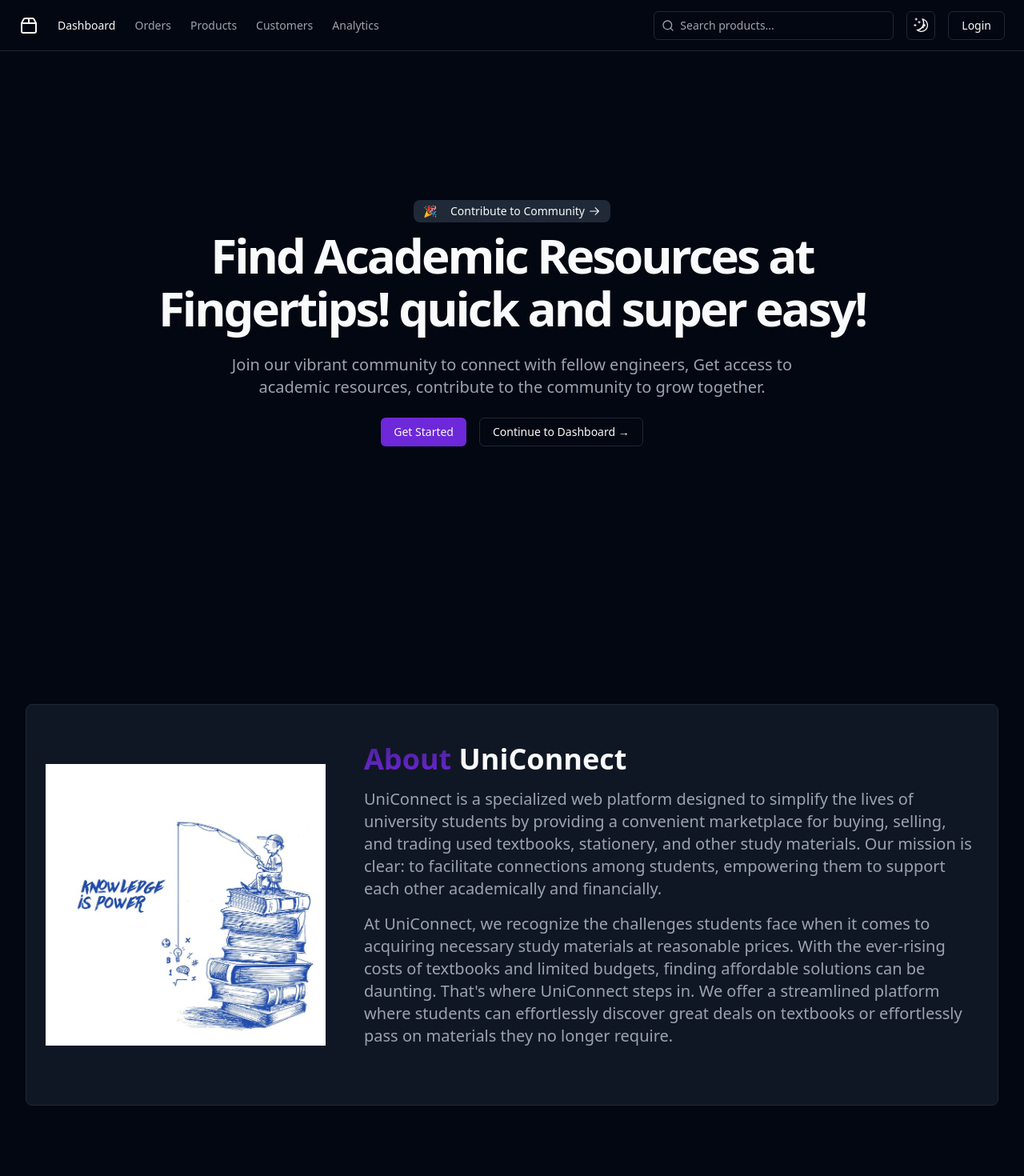
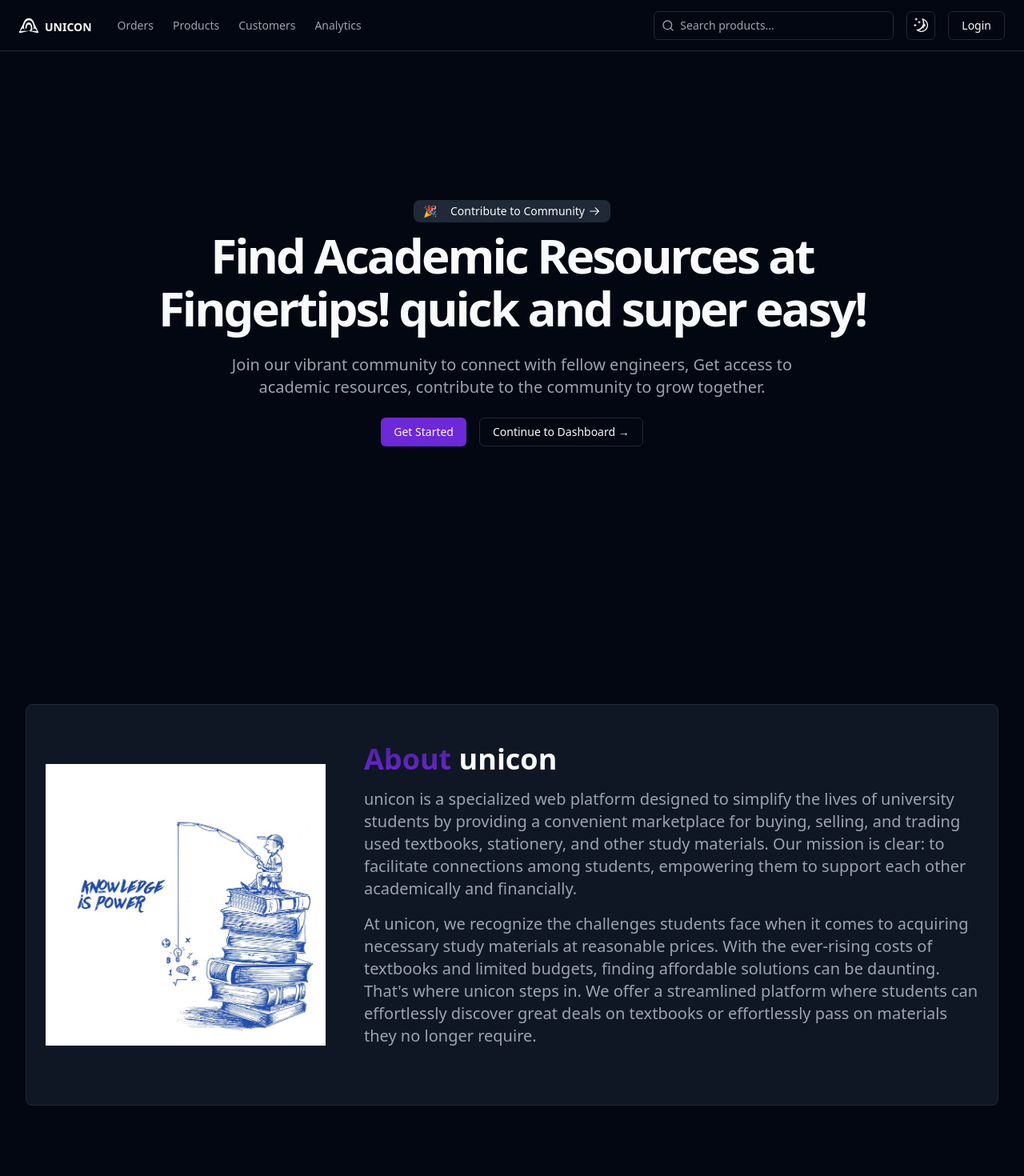
Before and after one commit to doubtcrack/unicon, a React (Vite) app: page / in a window 1280 px wide. Shown: the top 1470 px of the page at 80% size. Built offline with nearby package versions, Linux system fonts and the light colour scheme; no server answers.

Commit message:
chore: header organised and updated

```diff
--- a/package.json
+++ b/package.json
@@ -1,5 +1,5 @@
 {
-  "name": "uniconnect",
+  "name": "unicon",
   "private": true,
   "version": "0.0.0",
   "type": "module",
--- a/src/components/header/mainNav.tsx
+++ b/src/components/header/mainNav.tsx
@@ -1,22 +1,25 @@
-import { Package2 } from "lucide-react";
 import { Link } from "react-router-dom";
+import { SVGIcons } from "../svgIcons";
 
 const Nav = () => {
   return (
     <nav className="hidden flex-col gap-6 text-lg font-medium md:flex md:flex-row md:items-center md:gap-5 md:text-sm lg:gap-6">
+      <div className="flex justify-between items-end">
         <Link
           to="/"
           className="flex items-center gap-2 text-lg font-semibold md:text-base"
         >
-        <Package2 className="h-6 w-6" />
-        <span className="sr-only">Acme Inc</span>
+          <SVGIcons.logo />
+
+          <span className="sr-only">UNICON</span>
         </Link>
         <Link
-        to="/dev"
-        className="text-foreground transition-colors hover:text-foreground"
+          to="/"
+          className="text-foreground px-2 font-bold transition-colors hover:text-foreground"
         >
-        Dashboard
+          UNICON
         </Link>
+      </div>
       <Link
         to="/"
         className="text-muted-foreground transition-colors hover:text-foreground"
--- a/src/components/header/mobileNav.tsx
+++ b/src/components/header/mobileNav.tsx
@@ -1,7 +1,8 @@
 import { Sheet, SheetContent, SheetTrigger } from "@/components/ui/sheet";
 import { Button } from "@/components/ui/button";
-import { Menu, Package2 } from "lucide-react";
+import { Menu } from "lucide-react";
 import { Link } from "react-router-dom";
+import { SVGIcons } from "../svgIcons";
 
 const MobileNav = () => {
   return (
@@ -14,16 +15,22 @@ const MobileNav = () => {
       </SheetTrigger>
       <SheetContent side="left">
         <nav className="grid gap-6 text-lg font-medium">
-          <Link
-            to="/"
-            className="flex items-center gap-2 text-lg font-semibold"
-          >
-            <Package2 className="h-6 w-6" />
-            <span className="sr-only">Acme Inc</span>
-          </Link>
-          <Link to="/" className="hover:text-foreground">
-            Dashboard
-          </Link>
+          <div className="flex justify-start items-end my-4">
+            <Link
+              to="/"
+              className="flex items-center gap-2 text-lg font-semibold md:text-base"
+            >
+              <SVGIcons.logo />
+
+              <span className="sr-only">UNICON</span>
+            </Link>
+            <Link
+              to="/"
+              className="text-foreground px-2 font-bold transition-colors hover:text-foreground"
+            >
+              UNICON
+            </Link>
+          </div>
           <Link to="/" className="text-muted-foreground hover:text-foreground">
             Orders
           </Link>
--- a/src/components/header/shop/shopAside.tsx
+++ b/src/components/header/shop/shopAside.tsx
@@ -28,7 +28,7 @@ const NavButton = ({ icon, label, tooltipLabel }: any) => (
         aria-label={label}
       >
         {icon}
-        <div className="flex pl-2 text-justify">{label}</div>
+        <div className="hidden lg:flex pl-2 text-justify">{label}</div>
       </Button>
     </TooltipTrigger>
     <TooltipContent side="right" sideOffset={5}>
--- a/src/components/header/shop/shopMainNav.tsx
+++ b/src/components/header/shop/shopMainNav.tsx
@@ -1,22 +1,25 @@
-import { Package2 } from "lucide-react";
+import { SVGIcons } from "@/components/svgIcons";
 import { Link } from "react-router-dom";
 
 const ShopNav = () => {
   return (
     <nav className="hidden flex-col gap-6 text-lg font-medium md:flex md:flex-row md:items-center md:gap-5 md:text-sm lg:gap-6">
+      <div className="flex justify-between items-end">
         <Link
           to="/"
           className="flex items-center gap-2 text-lg font-semibold md:text-base"
         >
-        <Package2 className="h-6 w-6" />
-        <span className="sr-only">Acme Inc</span>
+          <SVGIcons.logo />
+
+          <span className="sr-only">UNICON</span>
         </Link>
         <Link
-        to="/shop/dashboard"
-        className="text-foreground transition-colors hover:text-foreground"
+          to="/"
+          className="text-foreground px-2 font-bold transition-colors hover:text-foreground"
         >
-        Dashboard
+          UNICON
         </Link>
+      </div>
     </nav>
   );
 };
--- a/src/components/header/shop/shopMobileNav.tsx
+++ b/src/components/header/shop/shopMobileNav.tsx
@@ -9,7 +9,6 @@ import { Menu } from "lucide-react";
 import { Link, useNavigate } from "react-router-dom";
 import {
   CirclePlus,
-  LayoutDashboard,
   LogOut,
   MessagesSquare,
   PackageSearch,
@@ -19,6 +18,7 @@ import {
 import { cn } from "@/lib/utils";
 import { logoutAccount } from "@/redux/actions/user";
 import { useDispatch } from "react-redux";
+import { SVGIcons } from "@/components/svgIcons";
 const NavButton = ({ icon, label, link }: any) => (
   <Link to={link}>
     <SheetClose>
@@ -49,11 +49,22 @@ const ShopMobileNav = () => {
       </SheetTrigger>
       <SheetContent side="left">
         <nav className="grid gap-1 p-2 lg:my-4">
-          <NavButton
-            icon={<LayoutDashboard className="size-5" />}
-            label="Dashboard"
-            link={"/shop/dashboard"}
-          />
+          <div className="flex justify-start items-end my-4">
+            <Link
+              to="/"
+              className="flex items-center gap-2 text-lg font-semibold md:text-base"
+            >
+              <SVGIcons.logo />
+
+              <span className="sr-only">UNICON</span>
+            </Link>
+            <Link
+              to="/"
+              className="text-foreground px-2 font-bold transition-colors hover:text-foreground"
+            >
+              UNICON
+            </Link>
+          </div>
           <NavButton
             icon={<ShoppingBag className="size-5" />}
             label="All Orders"
--- a/src/components/landingPage/about.tsx
+++ b/src/components/landingPage/about.tsx
@@ -16,22 +16,22 @@ const AboutSection = () => {
                 <span className="bg-gradient-to-b from-primary/60 to-primary text-transparent bg-clip-text">
                   About{" "}
                 </span>
-                UniConnect
+                unicon
               </h2>
               <p className="text-xl text-muted-foreground mt-4">
-                UniConnect is a specialized web platform designed to simplify
-                the lives of university students by providing a convenient
+                unicon is a specialized web platform designed to simplify the
+                lives of university students by providing a convenient
                 marketplace for buying, selling, and trading used textbooks,
                 stationery, and other study materials. Our mission is clear: to
                 facilitate connections among students, empowering them to
                 support each other academically and financially.
               </p>
               <p className="text-xl text-muted-foreground mt-4">
-                At UniConnect, we recognize the challenges students face when it
+                At unicon, we recognize the challenges students face when it
                 comes to acquiring necessary study materials at reasonable
                 prices. With the ever-rising costs of textbooks and limited
                 budgets, finding affordable solutions can be daunting. That's
-                where UniConnect steps in. We offer a streamlined platform where
+                where unicon steps in. We offer a streamlined platform where
                 students can effortlessly discover great deals on textbooks or
                 effortlessly pass on materials they no longer require.
               </p>
```
Also changed, not shown: 1 other file (tests, documents, lock files or other folders). Lines whose indentation alone changed are shown as unchanged.
